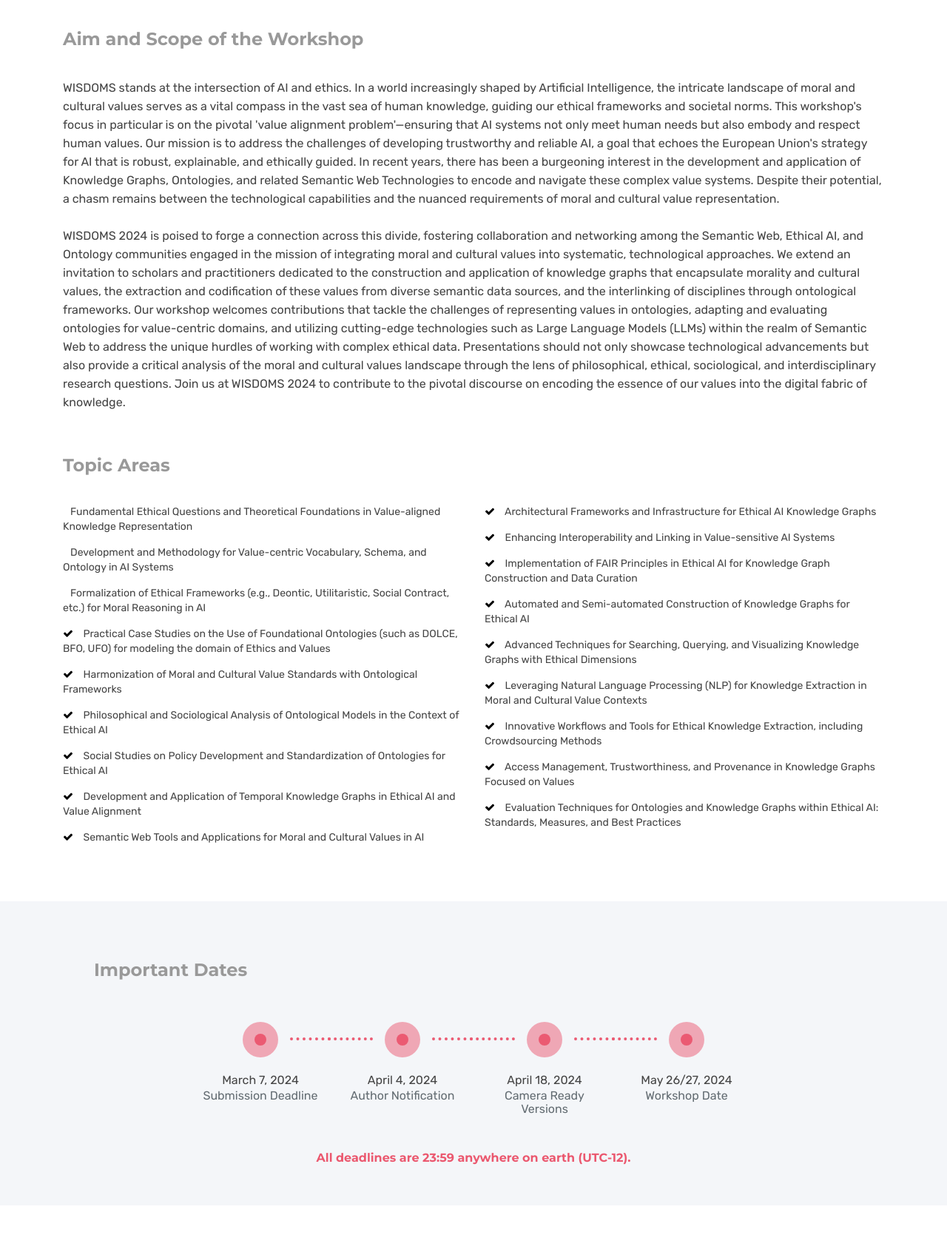
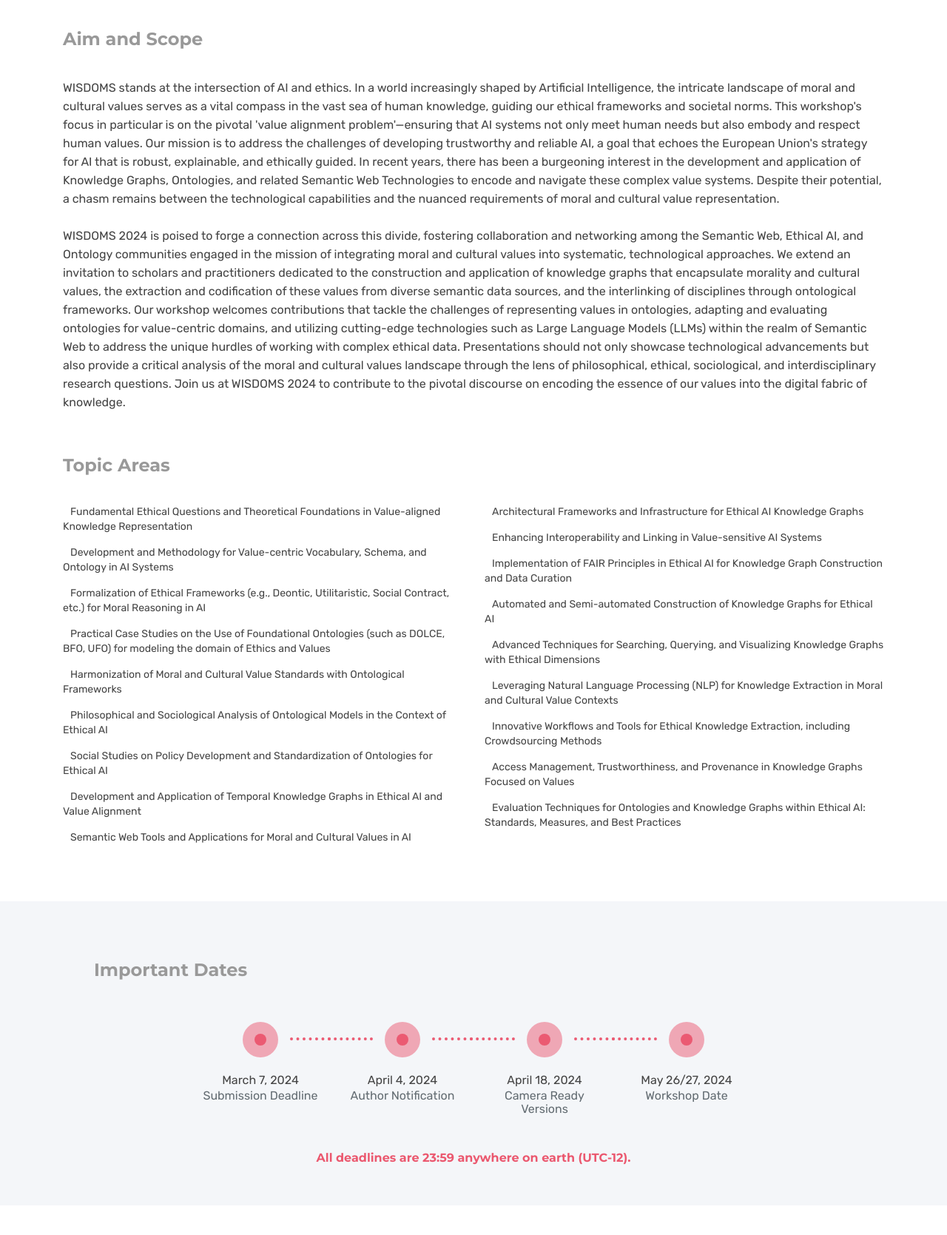
Before and after one commit to wisdoms-workshop/wisdoms-workshop.github.io, a Jekyll site: the page built from index.html, in a window 1280 px wide. Shown: the part 450-2119 px from the top of the page at 74% size. Built offline with Jekyll 4.4.1, drawn with Linux system fonts in a browser that asks for light colours; grey boxes are pictures that could not be loaded.

Commit message:
topic areas bullet list

```diff
--- a/index.html
+++ b/index.html
@@ -62,7 +62,7 @@
 
   <div class="mb-60"></div>
   <div id="features" class="container">
-    <h4 class="sub-title space-left">Aim and Scope of the Workshop</h4>
+    <h4 class="sub-title space-left">Aim and Scope</h4>
     <p class="lead">
       WISDOMS stands at the intersection of AI and ethics. In a world increasingly shaped by Artificial Intelligence, the intricate landscape of moral and cultural values serves as a vital compass in the vast sea of human knowledge, guiding our ethical frameworks and societal norms.
       This workshop's focus in particular is on the pivotal 'value alignment problem'—ensuring that AI systems not only meet human needs but also embody and respect human values. Our mission is to address the challenges of developing trustworthy and reliable AI, a goal that echoes the European Union's strategy for AI that is robust, explainable, and ethically guided. In recent years, there has been a burgeoning interest in the development and application of Knowledge Graphs, Ontologies, and related Semantic Web Technologies to encode and navigate these complex value systems. Despite their potential, a chasm remains between the technological capabilities and the nuanced requirements of moral and cultural value representation.
@@ -81,73 +81,79 @@
       <div class="col-xs-12 col-sm-6 col-md-6">
         <ul class="list-style check-list pl-0">
           <li>
-            <i></i>
+            <i class="fas fa-dot-circle"></i>
             Fundamental Ethical Questions and Theoretical Foundations in Value-aligned Knowledge Representation
           </li>
           <li>
-            <i></i>
+            <i class="fas fa-dot-circle"></i>
             Development and Methodology for Value-centric Vocabulary, Schema, and Ontology in AI Systems
           </li>
           <li>
-            <i></i>
+            <i class="fas fa-dot-circle"></i>
             Formalization of Ethical Frameworks (e.g., Deontic, Utilitaristic, Social Contract, etc.) for Moral Reasoning in AI
           </li>
           <li>
-            <i class="fa fa-check light-green" aria-hidden="true"></i> Practical
+            <i class="fas fa-dot-circle"></i> Practical
             Case Studies on the Use of Foundational Ontologies (such as DOLCE, BFO, UFO) for modeling the domain of Ethics and Values
           </li>
           <li>
-            <i class="fa fa-check light-green" aria-hidden="true"></i>
+            <i class="fas fa-dot-circle"></i>
             Harmonization of Moral and Cultural Value Standards with Ontological Frameworks
           </li>
           <li>
-            <i class="fa fa-check light-green" aria-hidden="true"></i>
+            <i class="fas fa-dot-circle"></i>
             Philosophical and Sociological Analysis of Ontological Models in the Context of Ethical AI
           </li>
           <li>
-            <i class="fa fa-check light-green" aria-hidden="true"></i> Social
-            Studies on Policy Development and Standardization of Ontologies for Ethical AI
+            <i class="fas fa-dot-circle"></i>
+            Social Studies on Policy Development and Standardization of Ontologies for Ethical AI
           </li>
           <li>
-            <i class="fa fa-check light-green" aria-hidden="true"></i> Development and Application of Temporal Knowledge Graphs in Ethical AI and Value Alignment
+            <i class="fas fa-dot-circle"></i>
+            Development and Application of Temporal Knowledge Graphs in Ethical AI and Value Alignment
           </li>
           <li>
-            <i class="fa fa-check light-green" aria-hidden="true"></i> Semantic Web Tools and Applications for Moral and Cultural Values in AI
+            <i class="fas fa-dot-circle"></i>
+            Semantic Web Tools and Applications for Moral and Cultural Values in AI
           </li>
         </ul>
       </div>
       <div class="col-xs-12 col-sm-6 col-md-6">
         <ul class="list-style check-list pl-0">
           <li>
-            <i class="fa fa-check" aria-hidden="true"></i> Architectural Frameworks and Infrastructure for Ethical AI Knowledge Graphs
+            <i class="fas fa-dot-circle"></i>
+            Architectural Frameworks and Infrastructure for Ethical AI Knowledge Graphs
           </li>
           <li>
-            <i class="fa fa-check light-green" aria-hidden="true"></i>
+            <i class="fas fa-dot-circle"></i>
             Enhancing Interoperability and Linking in Value-sensitive AI Systems
           </li>
           <li>
-            <i class="fa fa-check light-green" aria-hidden="true"></i>
+            <i class="fas fa-dot-circle"></i>
             Implementation of FAIR Principles in Ethical AI for Knowledge Graph Construction and Data Curation
           </li>
           <li>
-            <i class="fa fa-check light-green" aria-hidden="true"></i>
+            <i class="fas fa-dot-circle"></i>
             Automated and Semi-automated Construction of Knowledge Graphs for Ethical AI
           </li>
           <li>
-            <i class="fa fa-check light-green" aria-hidden="true"></i>
+            <i class="fas fa-dot-circle"></i>
             Advanced Techniques for Searching, Querying, and Visualizing Knowledge Graphs with Ethical Dimensions
           </li>
           <li>
-            <i class="fa fa-check light-green" aria-hidden="true"></i> Leveraging Natural Language Processing (NLP) for Knowledge Extraction in Moral and Cultural Value Contexts
+            <i class="fas fa-dot-circle"></i>
+            Leveraging Natural Language Processing (NLP) for Knowledge Extraction in Moral and Cultural Value Contexts
           </li>
           <li>
-            <i class="fa fa-check light-green" aria-hidden="true"></i> Innovative Workflows and Tools for Ethical Knowledge Extraction, including Crowdsourcing Methods
+            <i class="fas fa-dot-circle"></i>
+            Innovative Workflows and Tools for Ethical Knowledge Extraction, including Crowdsourcing Methods
           </li>
           <li>
-            <i class="fa fa-check light-green" aria-hidden="true"></i> Access Management, Trustworthiness, and Provenance in Knowledge Graphs Focused on Values
+            <i class="fas fa-dot-circle"></i>
+            Access Management, Trustworthiness, and Provenance in Knowledge Graphs Focused on Values
           </li>
           <li>
-            <i class="fa fa-check light-green" aria-hidden="true"></i>
+            <i class="fas fa-dot-circle"></i>
             Evaluation Techniques for Ontologies and Knowledge Graphs within Ethical AI: Standards, Measures, and Best Practices
           </li>
         </ul>
```
